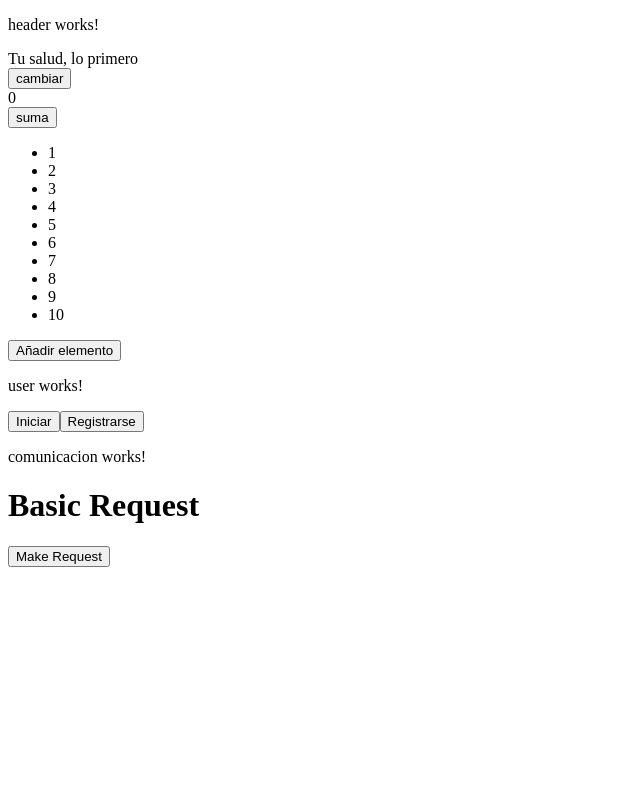
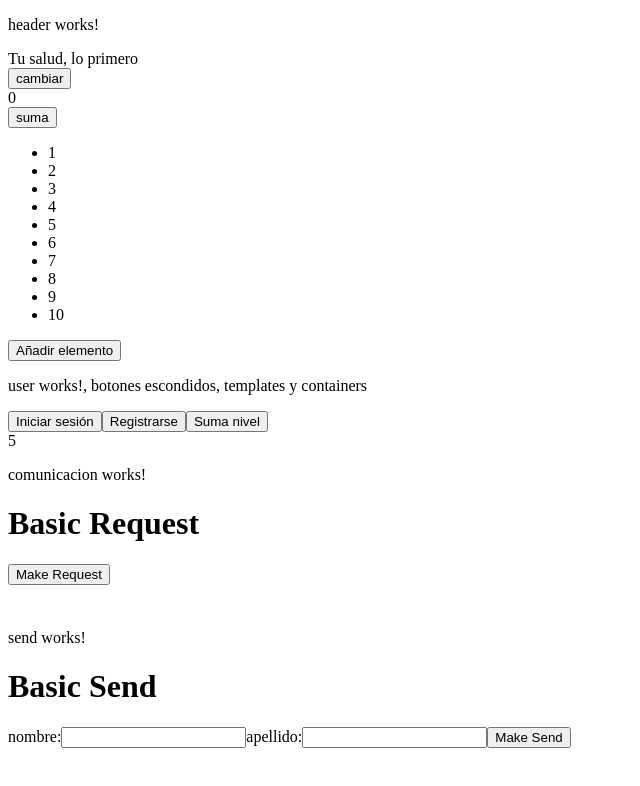
Before and after one commit to DanielAlicante/unedProjectR, an Angular app: page / in a window 1280 px wide. Shown: the top 786 px of the page, without its empty margins (0-640 px from the left). Built offline with nearby package versions, Linux system fonts and the light colour scheme.

Commit message:
primerIntentoPost

```diff
--- a/src/app/app.module.ts
+++ b/src/app/app.module.ts
@@ -12,6 +12,7 @@ import { AppComponent } from './components/app/app.component';
 import { HeaderComponent } from './components/header/header.component';
 import { UserComponent } from './components/user/user.component';
 import { ComunicacionComponent } from './components/comunicacion/comunicacion.component';
+import { SendComponent } from './components/send/send.component';
 
 /*Service   vacio   */
 
@@ -20,7 +21,8 @@ import { ComunicacionComponent } from './components/comunicacion/comunicacion.co
     AppComponent,
     HeaderComponent,
     UserComponent,
-    ComunicacionComponent
+    ComunicacionComponent,
+    SendComponent
       ],
   imports: [
     BrowserModule,
--- a/src/app/components/app/app.component.html
+++ b/src/app/components/app/app.component.html
@@ -1,6 +1,13 @@
 <tut-header></tut-header>
 <app-user></app-user>
 <app-comunicacion></app-comunicacion>
+<app-send></app-send>
+
+
+
+
+
+
 
 <!--The content below is only a placeholder and can be replaced.--  >
 <div style="text-align:center">
--- a/src/app/components/comunicacion/comunicacion.component.ts
+++ b/src/app/components/comunicacion/comunicacion.component.ts
@@ -11,6 +11,7 @@ export class ComunicacionComponent implements OnInit {
   data : Object;
   loading : boolean;
   http: HttpClient;
+
 
 
 
@@ -29,8 +30,8 @@ makeRequest():void{
               this.data=data;
               this.loading=false;
           })
+      }
+
 
 
 }
-
-}
--- /dev/null
+++ b/src/app/components/send/send.component.html
@@ -0,0 +1,15 @@
+<p>send works!</p>
+
+<h1>Basic Send</h1>
+<div>
+    <label for="nombre">nombre:</label>
+    <input name="nombre"  #newnombre>
+    <label for="apellido">apellido:</label>
+    <input name="apellido" #newapellido>
+<button type="button"(click)="makeSend(newnombre, newapellido)">Make Send</button>
+
+
+<div *ngIf="loading">loading</div>
+
+
+</div>
--- /dev/null
+++ b/src/app/components/send/send.component.ts
@@ -0,0 +1,45 @@
+import { Component, OnInit } from '@angular/core';
+import { HttpClient } from '@angular/common/http';
+import { stringify } from '@angular/compiler/src/util';
+
+
+@Component({
+  selector: 'app-send',
+  templateUrl: './send.component.html',
+  styleUrls: ['./send.component.scss']
+})
+export class SendComponent implements OnInit {
+  data : Object;
+  loading : boolean;
+  http: HttpClient;
+  //nombre:HTMLInputElement;
+
+  constructor() { }
+
+  ngOnInit() {
+  }
+
+
+  makeSend( nombre: HTMLInputElement, apellido: HTMLInputElement):boolean{
+    //this.nombre=nombre;
+    this.loading=true;
+    this.http
+      .post(
+        'http://localhost:8080/demo/postNombre',
+        JSON.stringify({
+          body: 'noseusarlo',//pagina 208 manual
+          nombre: nombre.value,
+          apellido: apellido.value
+        })
+      )
+        .subscribe( data =>{
+          this.data=data;
+
+        })
+
+
+    //console.log ('nombre: ${nombre.value} nombre ,apellido:  ${apellido.value}' nombre);
+    return this.loading=false;;
+  }
+
+}
--- a/src/app/components/user/user.component.html
+++ b/src/app/components/user/user.component.html
@@ -1,4 +1,15 @@
-<p>user works!</p>
+<p>user works!, botones escondidos, templates y containers</p>
 
-<button>Iniciar</button>
+<ng-container *ngIf="!isLogged; else logueado">
+<button (click)="isLogged=true">Iniciar sesión</button>
 <button>Registrarse</button>
+<button (click)="nivel = nivel +1" > Suma nivel </button>
+<div>{{ nivel }}</div>
+</ng-container>
+<ng-template #logueado>
+    <button>Ir a administración</button>
+    <button >Ir a mi perfil</button>
+    <button (click)="isLogged=false">Cerrar Sesión</button>
+</ng-template>
+
+<button *ngIf="nivel >= 10"> Habitación Vip </button>
--- a/src/app/components/user/user.component.ts
+++ b/src/app/components/user/user.component.ts
@@ -7,6 +7,9 @@ import { Component, OnInit } from '@angular/core';
 })
 export class UserComponent implements OnInit {
 
+  isLogged=false;
+  nivel=5;
+
   constructor() { }
 
   ngOnInit() {
```
Also changed, not shown: src/app/components/comunicacion/comunicacion.component.html (line endings or trailing spaces), src/app/components/send/send.component.scss (added), 1 other file (tests, documents, lock files or other folders). Lines whose indentation alone changed are shown as unchanged.
